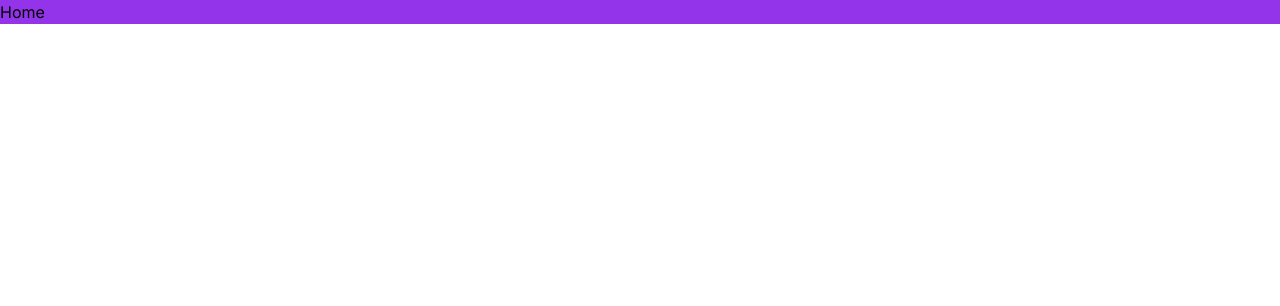
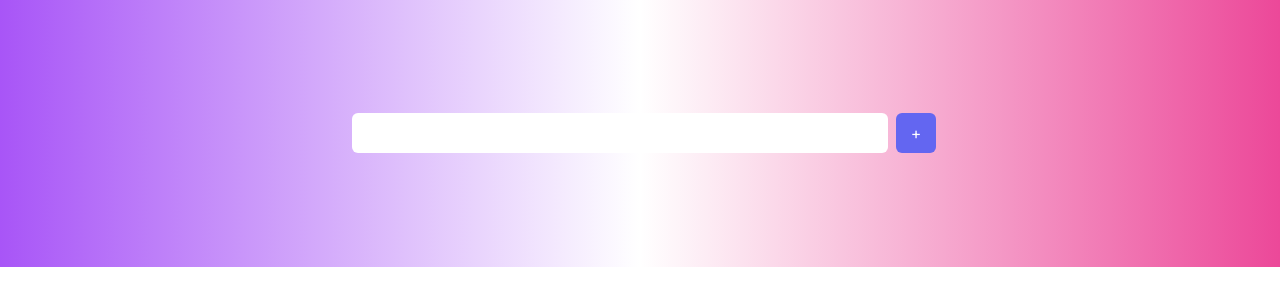
Before and after one commit to gabrielDpadua21/task-manager-tailwind, a Next.js app: page / in a window 1280 px wide. Shown: the top 306 px of the page. Built offline with nearby package versions, Linux system fonts and the light colour scheme.

Commit message:
feat: ✨ add header in page index

```diff
--- a/src/app/page.tsx
+++ b/src/app/page.tsx
@@ -1,8 +1,9 @@
+import Header from "@/components/Header";
 
 export default function Home() {
   return (
-    <main className="flex flex-col bg-purple-600">
-      <h1>Home</h1>
-    </main>
+    <div className="h-screen w-screen">
+        <Header />
+    </div>
   )
 }
```
